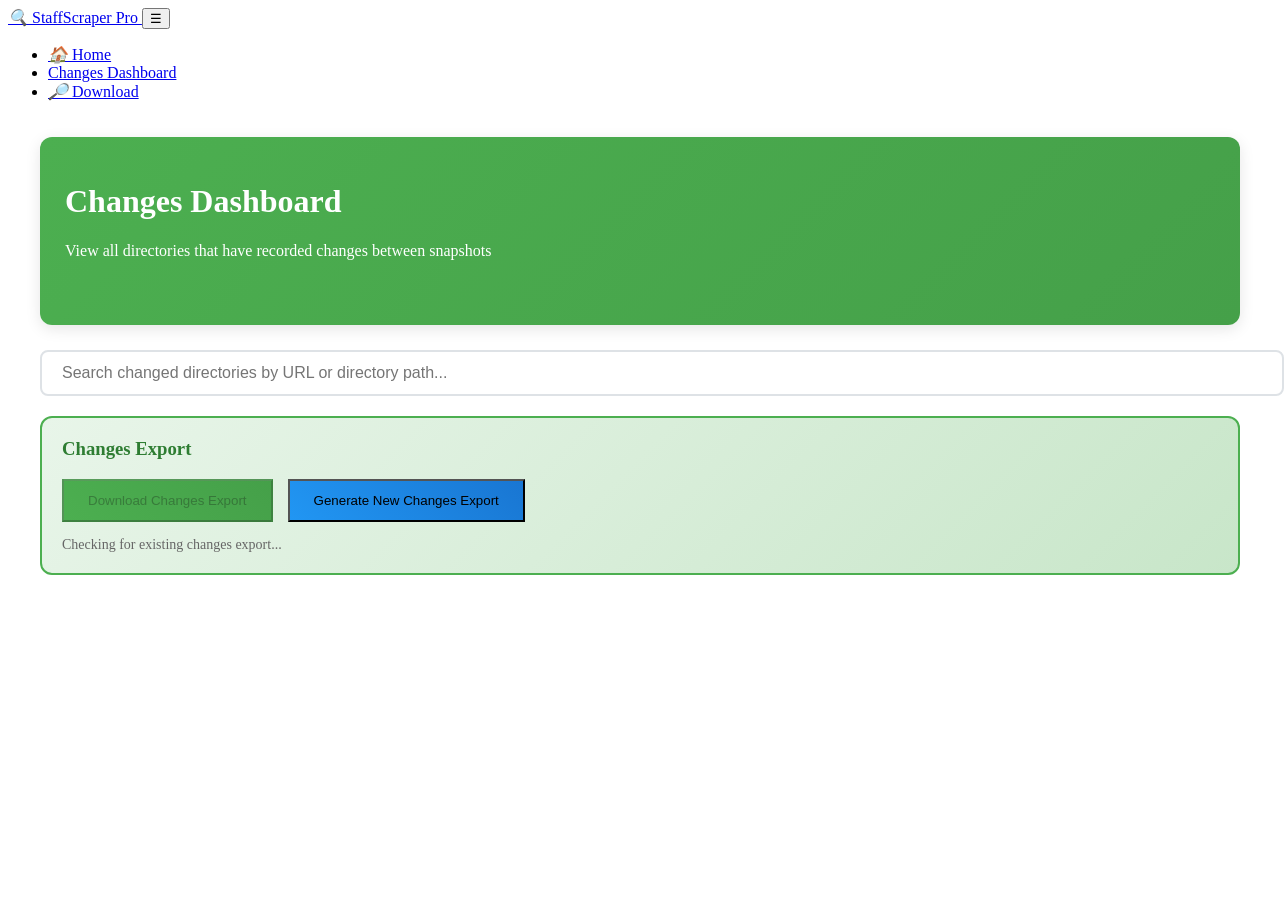
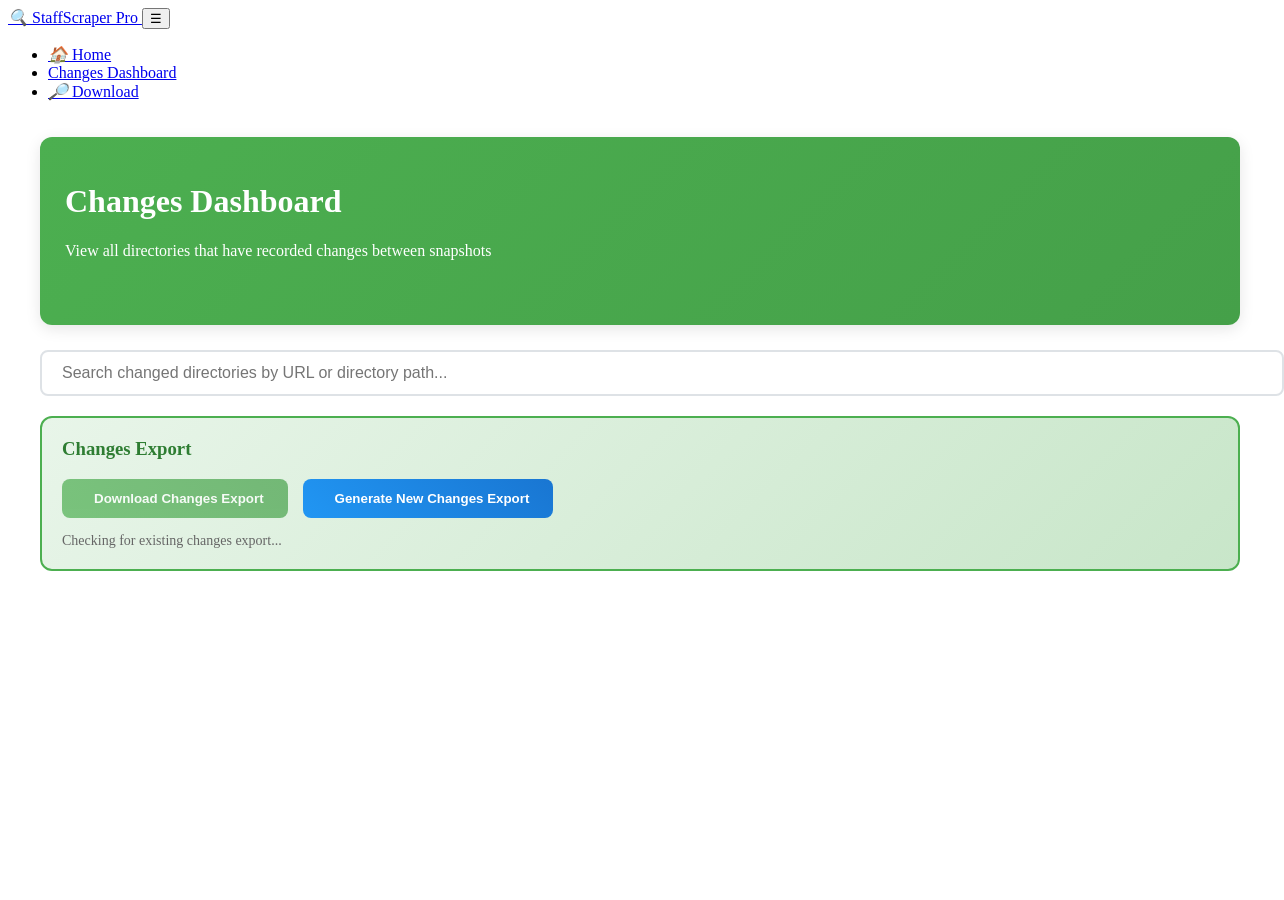

file creation updated

--- a/public/css/change.css
+++ b/public/css/change.css
@@ -209,6 +209,74 @@
         .search-box {
             margin: 20px 0;
         }
+
+        .export-controls {
+            background: white;
+            padding: 20px;
+            border-radius: 12px;
+            box-shadow: 0 4px 6px rgba(0,0,0,0.05);
+            border: 1px solid #e2e8f0;
+            display: flex;
+            justify-content: space-between;
+            align-items: center;
+            margin-bottom: 25px;
+            gap: 20px;
+        }
+
+        .export-info h3 {
+            margin: 0 0 5px 0;
+            color: #1e293b;
+            font-size: 1.1rem;
+        }
+
+        .export-info p {
+            margin: 0;
+            color: #64748b;
+            font-size: 0.9rem;
+        }
+
+        .export-actions {
+            display: flex;
+            gap: 10px;
+        }
+
+        .btn {
+            padding: 10px 20px;
+            border-radius: 8px;
+            font-weight: 600;
+            cursor: pointer;
+            border: none;
+            display: inline-flex;
+            align-items: center;
+            gap: 8px;
+            transition: all 0.2s;
+            text-decoration: none;
+        }
+
+        .btn:disabled {
+            opacity: 0.7;
+            cursor: not-allowed;
+        }
+
+        .btn-primary {
+            background: #667eea;
+            color: white;
+        }
+
+        .btn-primary:hover:not(:disabled) {
+            background: #5a6fd6;
+            transform: translateY(-1px);
+        }
+
+        .btn-success {
+            background: #10b981;
+            color: white;
+        }
+
+        .btn-success:hover {
+            background: #059669;
+            transform: translateY(-1px);
+        }
         
         .search-input {
             width: 100%;
